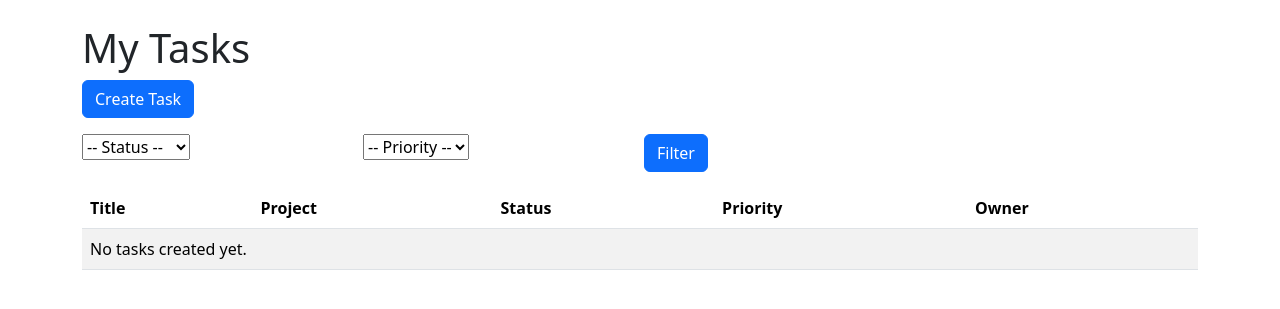
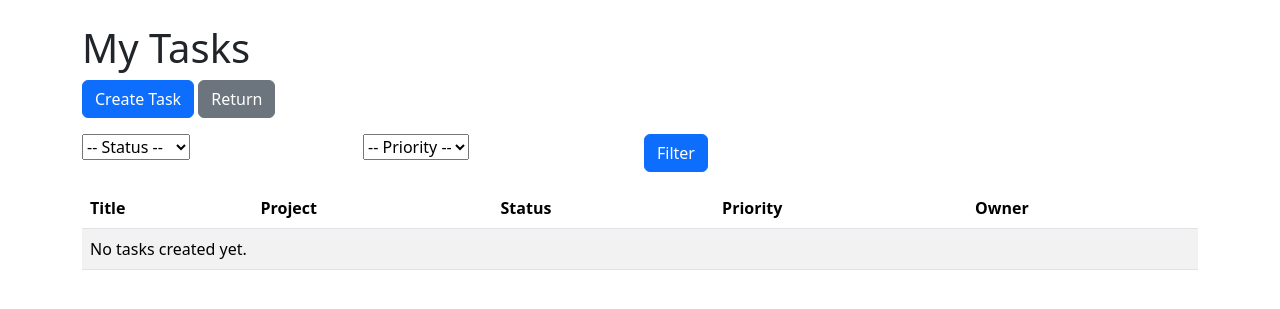
Before and after one commit to Parimba77/task-manager, a Django app: page /tasks/ in a window 1280 px wide. Shown: the part 56-365 px from the top of the page. Run offline with Django 5.2, Linux system fonts and the light colour scheme; a user stored in the database is signed in; data that the repository does not hold is empty.

Commit message:
Add a 'Return' button for the 'task_list' page

```diff
--- a/src/core/templates/core/task_list.html
+++ b/src/core/templates/core/task_list.html
@@ -3,6 +3,7 @@
 {% block content %}
     <h1>My Tasks</h1>
     <a class="btn btn-primary mb-3" href="{% url 'core:task_create' %}">Create Task</a>
+    <a href="{% url 'core:project_list' %}" class="btn btn-secondary mb-3">Return</a>
     <form method="get" class="row g-2 mb-3">
         <div class="col-md-3">
             <select name="status" id="form-select">
```
Also changed, not shown: src/db.sqlite3.
